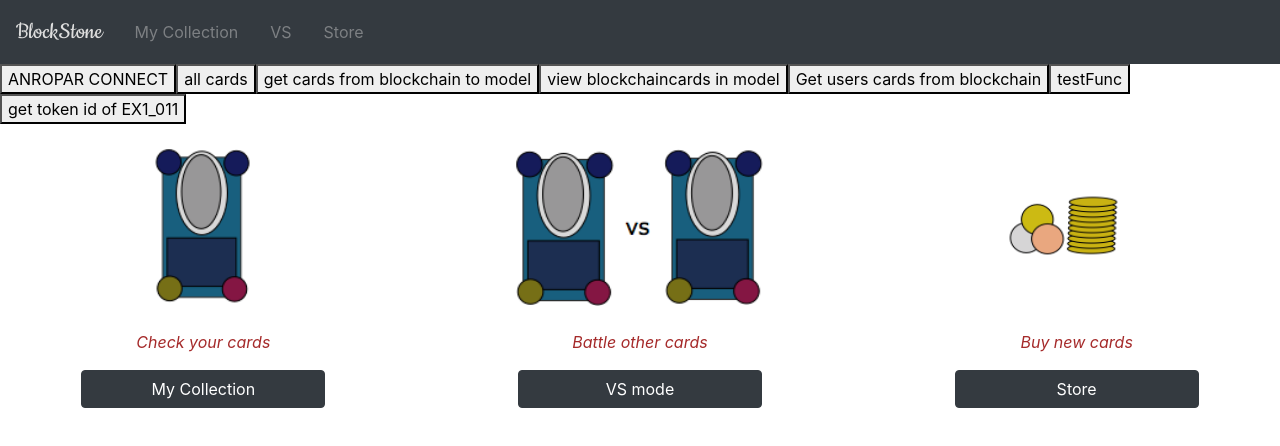
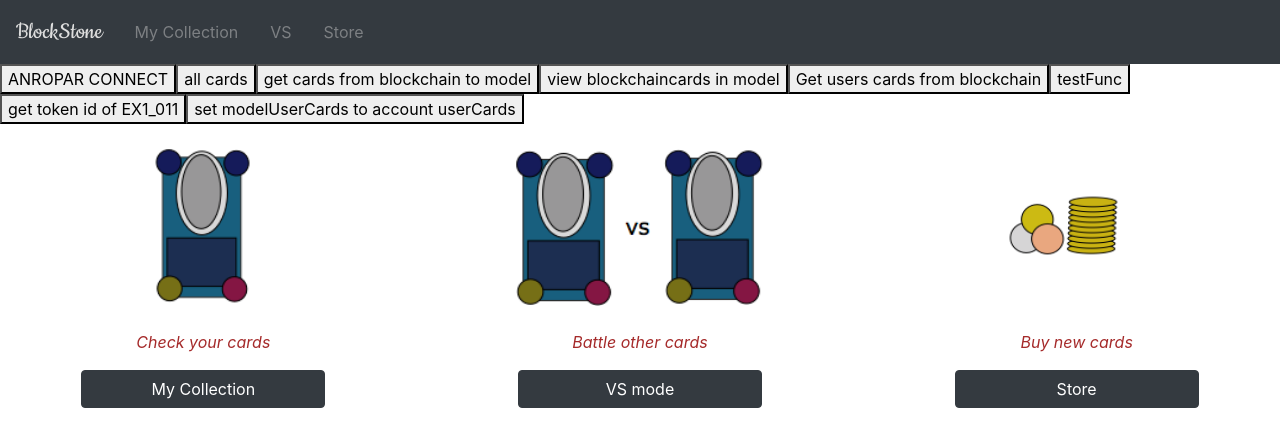
Before and after one commit to heho07/DH2642-ProjectGroup23, a React (Create React App) app: page / in a window 1280 px wide. Shown: the top 446 px of the page. Built offline with nearby package versions, Linux system fonts and the light colour scheme.

Commit message:
added button to test user account

```diff
--- a/src/BlockStoneConnection/BlockStoneConnection.jsx
+++ b/src/BlockStoneConnection/BlockStoneConnection.jsx
@@ -126,6 +126,8 @@ class BlockStoneConnection extends Component {
         <button onClick = {() => {
           window.ConnectClass.getTokenIdbyCardId("EX1_011").then(res => console.log(res))}}
           >get token id of EX1_011</button>
+        <button onClick = {() => modelInstance.getCardFromUserAccount().then(modelInstance.getUsersCards())}>set modelUserCards to account userCards</button>
+
       </div>
     );
   }
```
